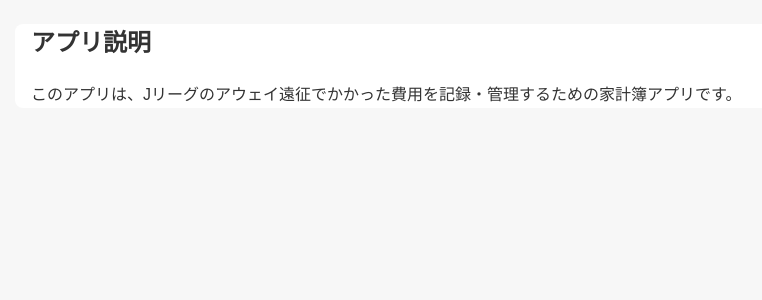
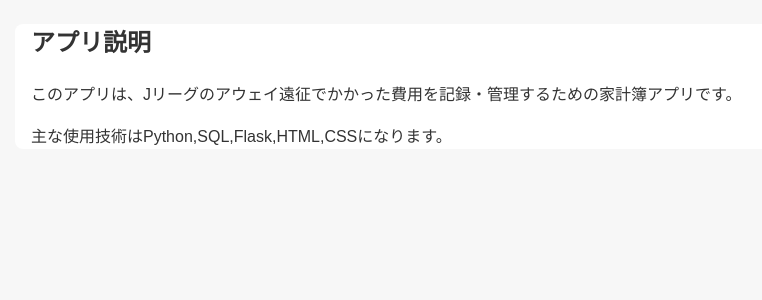
Before and after one commit to Junto-smz/my_flask_app, a Flask app: page /about in a window 1280 px wide. Shown: the part 136-436 px from the top of the page, without its empty margins (5-767 px from the left). Run offline with Flask 3, Linux system fonts and the light colour scheme.

Commit message:
docs(app): Aboutページに使用技術を追記する

```diff
--- a/templates/about.html
+++ b/templates/about.html
@@ -8,4 +8,8 @@
     <p>
         このアプリは、Jリーグのアウェイ遠征でかかった費用を記録・管理するための家計簿アプリです。
     </p>
+
+    <p>
+        主な使用技術はPython,SQL,Flask,HTML,CSSになります。
+    </p>
 {% endblock %}
```
Also changed, not shown: memo.txt (deleted), 1 other file.
